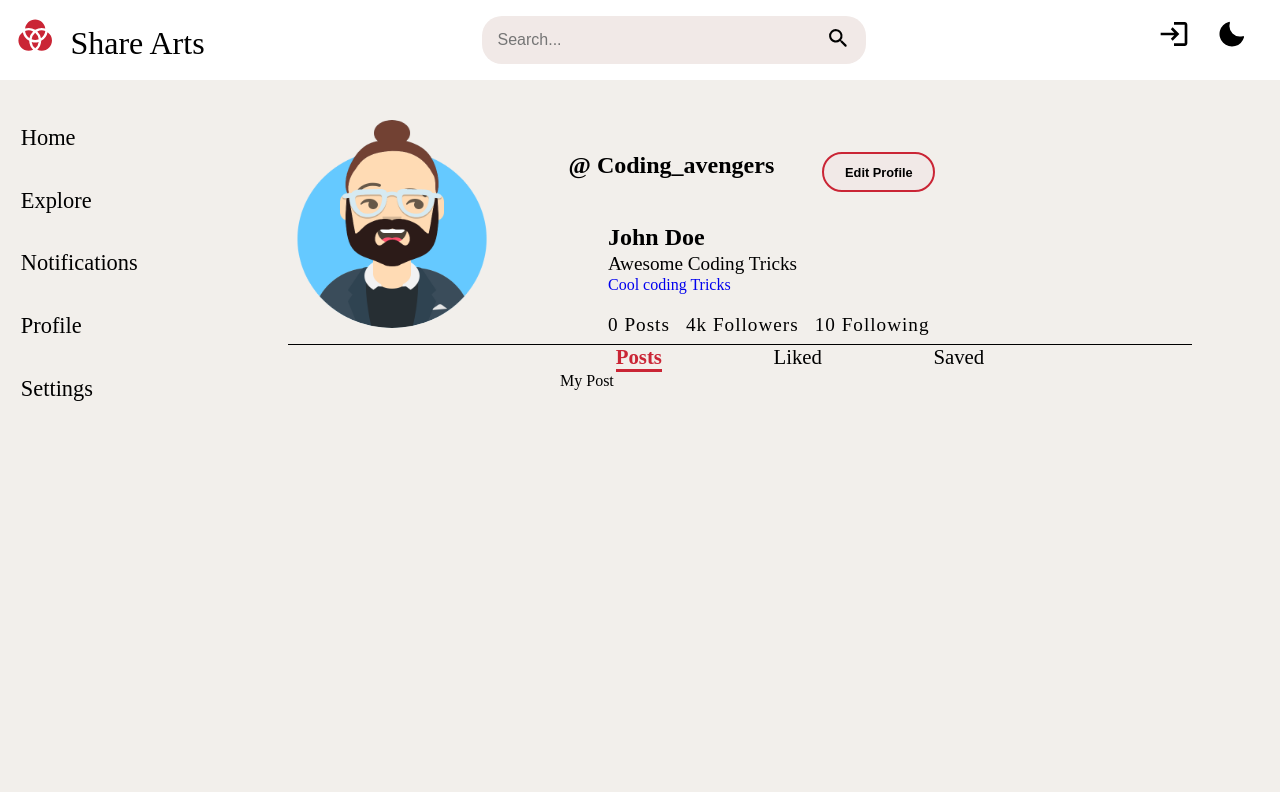
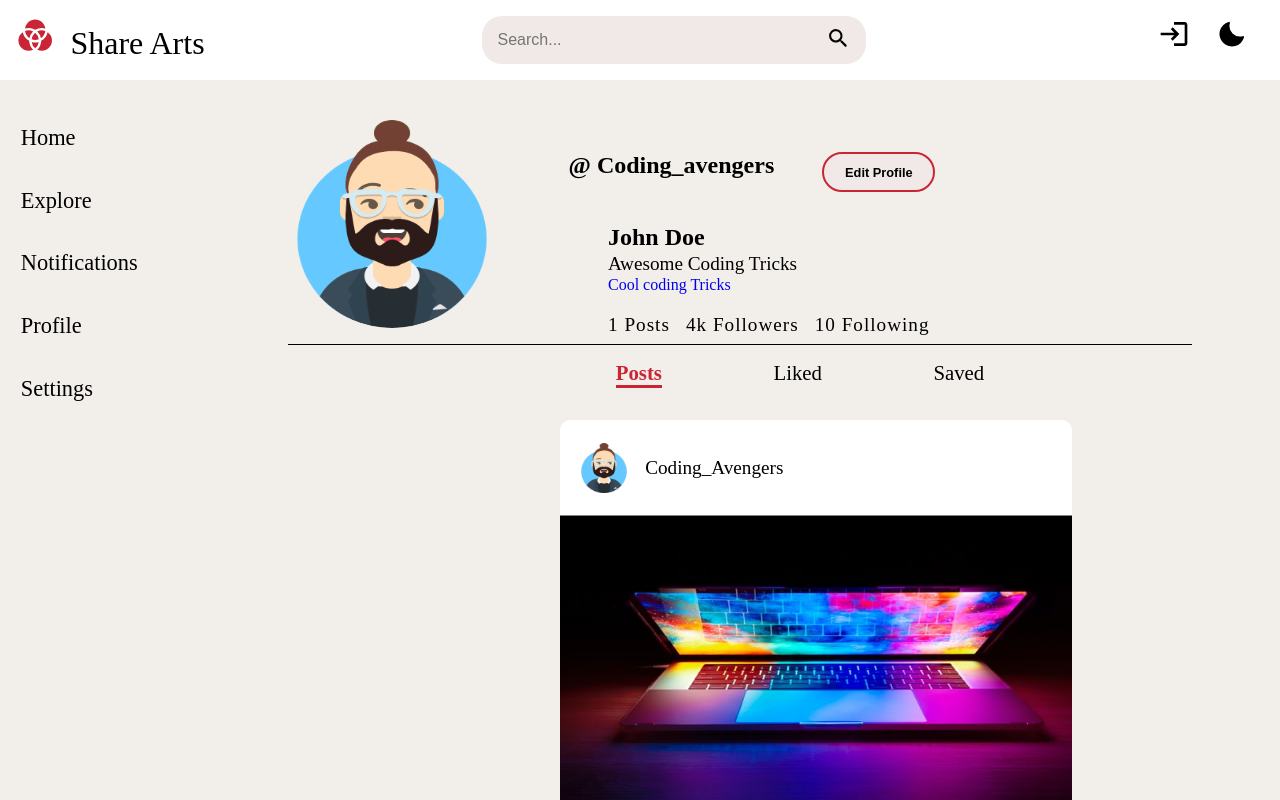
Before and after one commit to Developers-codz/shareArts, a React (Create React App) app: page /profile in a window 1280 px wide. Shown: the top 800 px of the page. Built offline with nearby package versions, Linux system fonts and the light colour scheme; what miragejs would draw is missing.

Commit message:
small fixes and indentation

```diff
--- a/src/components/aside/Aside.jsx
+++ b/src/components/aside/Aside.jsx
@@ -1,32 +1,33 @@
-import {useTheme} from "../../context/theme-context"
-import {useLocation} from "react-router-dom"
-import {asideData} from "../../data/aside-data"
-import {NavMenu,NavItem,NavLinks} from "./asideComponent"
-import { getAsideColor } from "../../utils/Functions/getColor"
+import { useTheme } from "../../context/theme-context";
+import { useLocation } from "react-router-dom";
+import { asideData } from "../../data/aside-data";
+import { NavMenu, NavItem, NavLinks } from "./asideComponent";
+import { getAsideColor } from "../../utils/Functions/getColor";
 
-export const Aside =()=>{
-    const {theme} = useTheme();
-    const {pathname} = useLocation();
-    return(
-        pathname !== "/landing" &&
-        pathname !== "/login" &&
-        pathname !== "/signup" ?
-    (
-        <aside className="aside">
+export const Aside = () => {
+  const { theme } = useTheme();
+  const { pathname } = useLocation();
+  return pathname !== "/landing" &&
+    pathname !== "/login" &&
+    pathname !== "/signup" ? (
+    <aside className="aside">
       <NavMenu>
-        {
-            asideData.map(({id,name,path})=>{
-                return(
-                    <NavItem key={id} >
-                        <NavLinks to={path} exact style={{color:getAsideColor(theme)}}>
-                        {name}
-                        </NavLinks>
-                    </NavItem>
-                )
-            })
-        }
+        {asideData.map(({ id, name, path }) => {
+          return (
+            <NavItem key={id}>
+              <NavLinks
+                to={path}
+               exact activeStyle={{
+                color: 'red',
+              }}
+                style={{ color: getAsideColor(theme) }}
+              >
+                {name}
+              </NavLinks>
+            </NavItem>
+          );
+        })}
       </NavMenu>
     </aside>
-    ):null
-    )
-}
+  ) : null;
+};
--- a/src/components/aside/asideComponent.js
+++ b/src/components/aside/asideComponent.js
@@ -8,9 +8,6 @@ export const NavMenu = styled.ul`
 export const NavLinks = styled(NavLink)`
 text-decoration:none;
 color:black;
-&.${props => props.activeClassName} {
-    color: red;
-  }
   &:hover{
     color:var(--primary-cta) !important;
   }
--- a/src/pages/Profile/Profile.jsx
+++ b/src/pages/Profile/Profile.jsx
@@ -20,7 +20,7 @@ export const Profile = () =>{
                    <About>Awesome Coding Tricks</About>
                    <ExternalLink href="https://www.programiz.com/javascript/examples">Cool coding Tricks </ExternalLink>
                    <Section>
-                    <Followers>0 Posts</Followers>
+                    <Followers>1 Posts</Followers>
                    <Followers>4k Followers</Followers><Followers> 10 Following</Followers>
                    </Section>
                    </BodySection>
--- a/src/pages/Profile/Tab/TabContent.jsx
+++ b/src/pages/Profile/Tab/TabContent.jsx
@@ -1,6 +1,6 @@
 export const TabContent = ({id,activeTab,children}) =>{
     return (
-        activeTab === id ? <div>
+        activeTab === id ? <div style={{marginTop:"2rem"}}>
      { children }
    </div>
    : null
--- a/src/pages/Profile/Tab/Tabs.jsx
+++ b/src/pages/Profile/Tab/Tabs.jsx
@@ -1,6 +1,7 @@
 import { Wrapper, TabHead, EachTab,Outlet } from "./tabComponent";
 import {TabContent} from "./TabContent"
 import { useState } from "react";
+import { Post } from "../../../components";
 export const Tabs = () => {
   const [activeTab, setActiveTab] = useState("tab1");
   const currentStyle = {fontWeight: "700",color:"#ca2535",borderBottom:"3px solid #ca2535"}
@@ -31,13 +32,13 @@ export const Tabs = () => {
       </TabHead>
       <Outlet>
       <TabContent id="tab1" activeTab={activeTab}>
-          <p>My Post</p>
+         <Post />
         </TabContent>
         <TabContent id="tab2" activeTab={activeTab}>
-          <p>My Liked</p>
+          <p>My Liked 0</p>
         </TabContent>
         <TabContent id="tab3" activeTab={activeTab}>
-          <p>My saved</p>
+          <p>My saved 0</p>
         </TabContent>
       </Outlet>
 
--- a/src/pages/Profile/Tab/tabComponent.js
+++ b/src/pages/Profile/Tab/tabComponent.js
@@ -2,6 +2,7 @@ import styled from "styled-components";
 
 export const Wrapper = styled.div`
 margin-left:17rem;
+margin-top: 1rem;
 `
 export const TabHead = styled.div`
 display:flex;
--- a/src/pages/feeds/Feeds.jsx
+++ b/src/pages/feeds/Feeds.jsx
@@ -19,6 +19,7 @@ export const Feeds = () => {
   return (
     <div className="section">
       <BrowseFeeds>
+      <Post />
       <Post />
       <Post />
       </BrowseFeeds>
```
Also changed, not shown: src/components/posts/postComponent.js (deleted).
